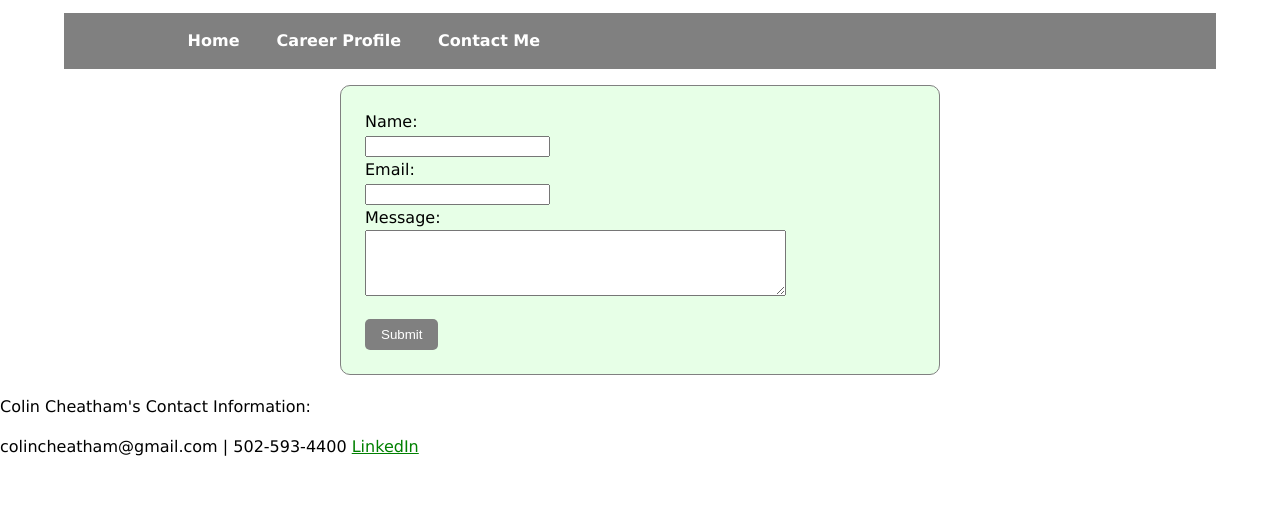
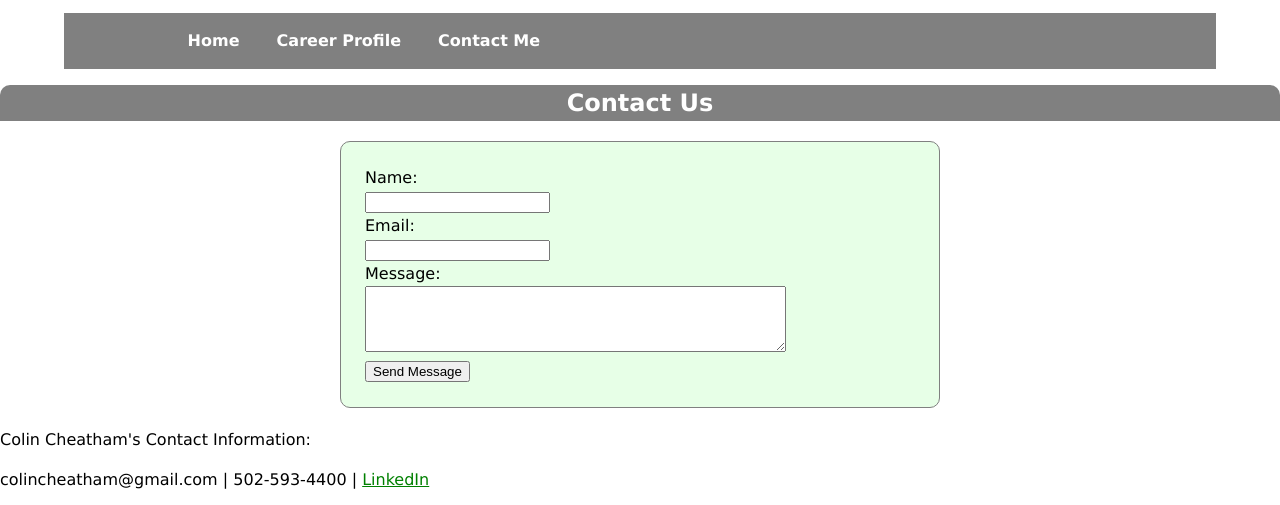
Before and after one commit to ColinCheatham/ITEC365-Eport-v3-, a plain HTML site: page contact.html in a window 1280 px wide. Shown: the part 101-606 px from the top of the page. Drawn offline with Linux system fonts and the light colour scheme.

Commit message:
Update contact.html

```diff
--- a/contact.html
+++ b/contact.html
@@ -1,3 +1,62 @@
+<!DOCTYPE html>
+<html lang="en">
+<head>
+    <meta charset="UTF-8">
+    <meta name="description" content="E-portfolio Contact Page">
+    <meta name="keywords" content="Contact, Message, Submit">
+    <meta name="author" content="Colin Cheatham">
+    <meta name="viewport" content="width=device-width, initial-scale=1.0">
+    <link rel="stylesheet" href="style.css">
+    <title>Contact Page</title>
+</head>
+
+<!-- Google Analytics -->
+<script async src="https://www.googletagmanager.com/gtag/js?id=G-ZZM36K7DDC"></script>
+<script>
+  window.dataLayer = window.dataLayer || [];
+  function gtag(){dataLayer.push(arguments);}
+  gtag('js', new Date());
+  gtag('config', 'G-ZZM36K7DDC');
+</script>
+
+<body>
+    <header>
+        <h1>Contact Me</h1>
+        <nav>
+            <ul>
+                <li><a href="index.html">Home</a></li>
+                <li><a href="career.html">Career Profile</a></li>
+                <li><a href="contact.html">Contact Me</a></li>
+            </ul>
+        </nav>
+    </header>
+
+    <main>
+        <h2 style="text-align: center;">Contact Us</h2>
+        <div class="contact-form-box">
+            <form id="contact-form" action="/submit" method="post">
+                <label for="name">Name:</label><br>
+                <input type="text" id="name" name="name" required><br>
+
+                <label for="email">Email:</label><br>
+                <input type="email" id="email" name="email" required><br>
+
+                <label for="message">Message:</label><br>
+                <textarea id="message" name="message" rows="4" cols="50" required></textarea><br>
+
+                <button type="submit" class="cta-button">Send Message</button>
+            </form>
+        </div>
+    </main>
+
+    <footer>
+        <p>Colin Cheatham's Contact Information:</p>
+        <p>colincheatham@gmail.com | 502-593-4400 | <a href="http://www.linkedin.com/in/colin-cheatham-1111872a1">LinkedIn</a></p>
+    </footer>
+
+    <script src="script.js"></script>
+</body>
+</html>
 <!DOCTYPE html>
 <html lang="en">
 
```
